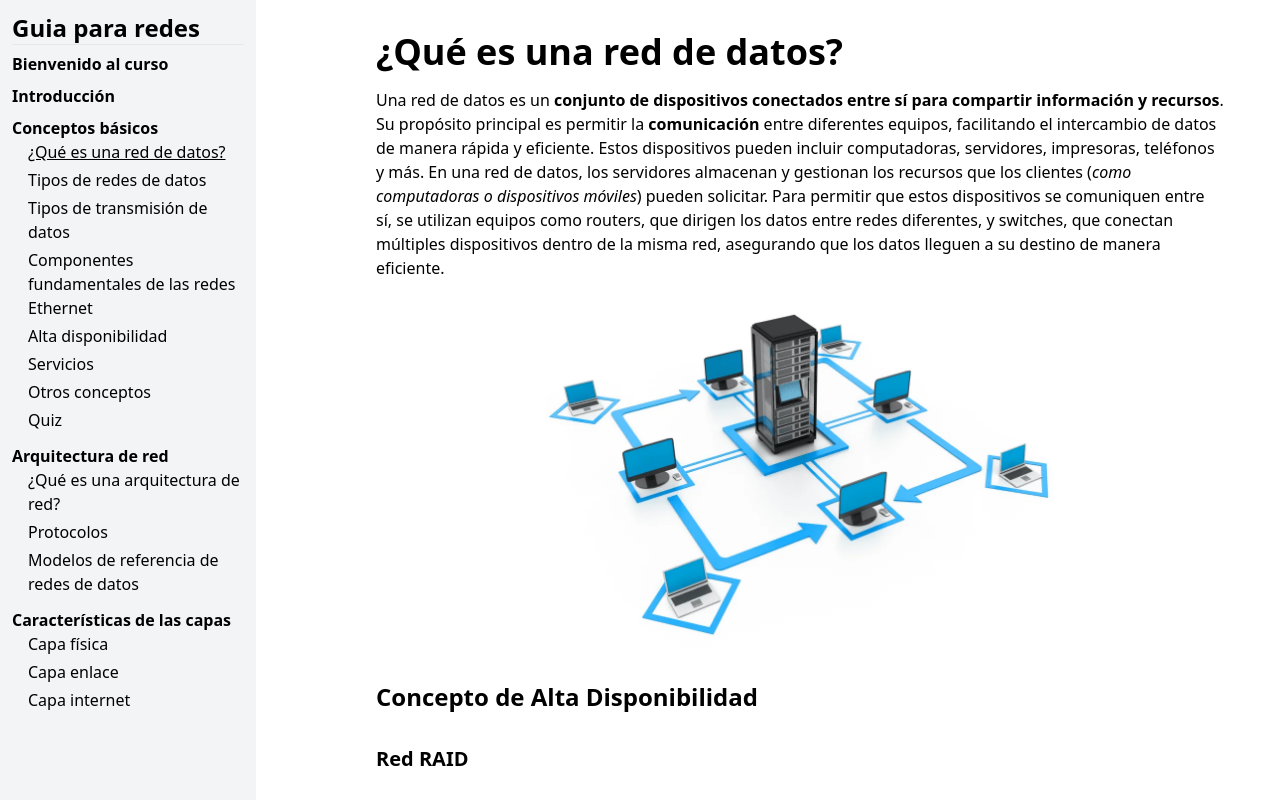
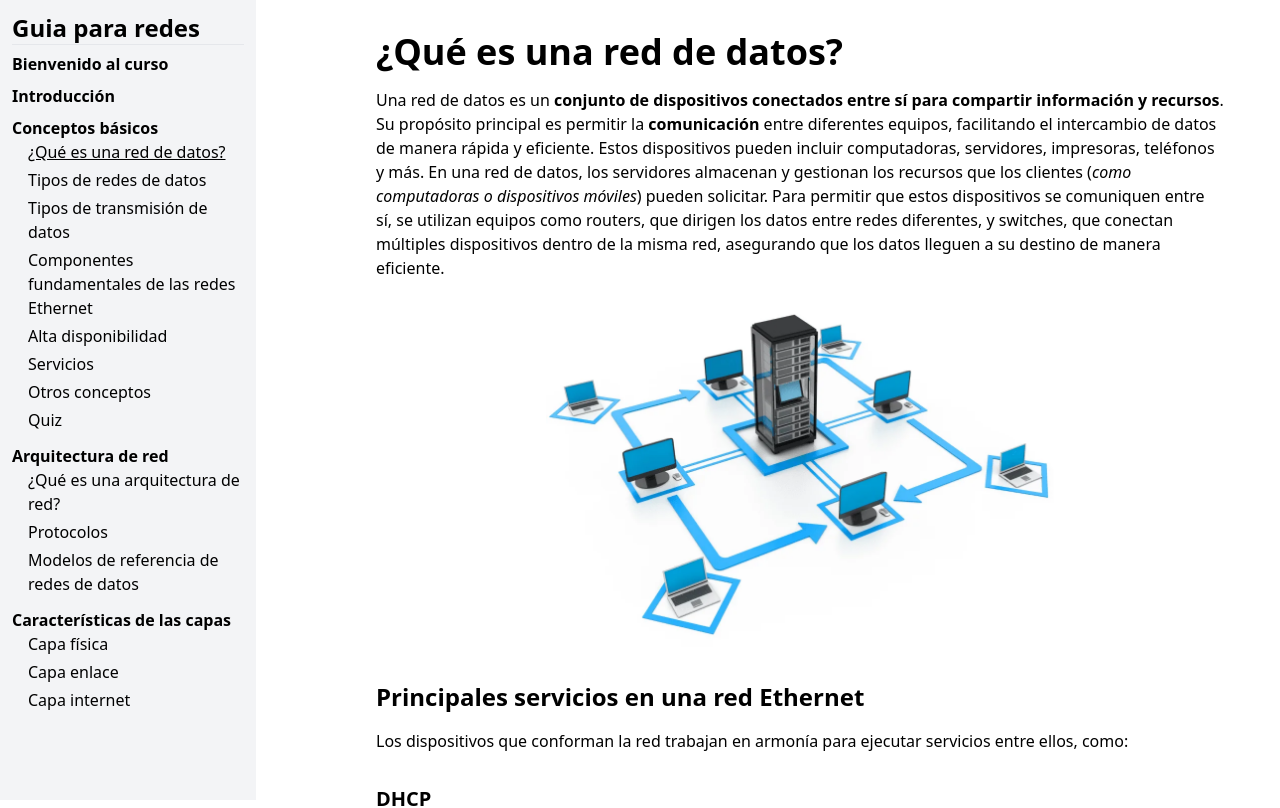
Before and after one commit to jeliasdiaz/Data-networks-guide, a React (Vite) app: page /conceptos-basicos/que-es-una-red-de-datos in a window 1280 px wide. Shown: the top 808 px of the page. Built offline with nearby package versions, Linux system fonts and the light colour scheme.

Commit message:
Seccion Alta disponibilidad

```diff
--- a/src/App.jsx
+++ b/src/App.jsx
@@ -41,6 +41,10 @@ function App() {
 								element={<ComponentesFundamentalesEthernet />}
 							/>
 							<Route
+								path='/conceptos-basicos/alta-disponibilidad'
+								element={<ComponentesFundamentalesEthernet />}
+							/>
+							<Route
 								path='/conceptos-basicos-quiz'
 								element={<QuizConceptosBasicos />}
 							/>
--- /dev/null
+++ b/src/data/AltaDisponibilidad.json
@@ -0,0 +1,14 @@
+[
+    {
+        "title": "Concepto de Alta Disponibilidad",
+        "content": "La alta disponibilidad (HA) se refiere a la **capacidad de la red para mantenerse operativa durante la mayor parte del tiempo**, buscando minimizar las interrupciones. El objetivo principal es evitar el tiempo de inactividad, que puede ser costoso tanto en términos económicos como de servicio para las organizaciones. Para ello, se siguen unas medidas como la **redundancia**, que es *duplicar componentes críticos de la red, como servidores, enrutadores, conmutadores y los medios de comunicación, para que si uno falla, otro asuma su función sin interrumpir el servicio*. ",
+        "imgContent": "",
+        "subContent": [
+            {
+                "title": "RAID",
+                "content": "Es una metodología para la alta disponibilidad, que **combina múltiples discos duros físicos en una única unidad lógica para cumplir con la redundancia**. Los diferentes niveles de RAID permiten distribuir y duplicar datos de manera que, si un disco falla, los datos no se pierdan y el sistema continúe funcionando. *En la siguiente imagen puedes observar un RAID tipo 1, que consiste en hacer mirroning, osea duplicar tal cual las unidades lógicas*. ",
+                "imgContent": "/img/RAID1.png"
+            }
+        ]
+    }
+]
--- a/src/data/QueEsRedesDatos.json
+++ b/src/data/QueEsRedesDatos.json
@@ -6,18 +6,7 @@
 		"imgContent": "/img/imagenQueEsUnaRed.png",
 		"subContent": [
 
-			{
-				"title": "Concepto de Alta Disponibilidad",
-				"content": "",
-				"imgContent": "",
-				"subContent": [
-					{
-						"title": "Red RAID",
-						"content": "",
-						"imgContent": ""
-					}
-				]
-			},
+
 			{
 				"title": "Principales servicios en una red Ethernet",
 				"content": "Los dispositivos que conforman la red trabajan en armonía para ejecutar servicios entre ellos, como:",
--- a/src/data/TiposRedes.json
+++ b/src/data/TiposRedes.json
@@ -39,7 +39,7 @@
 				"subContent": [
 					{
 						"title": "Red de bus",
-						"content": "En esta topología, todos los dispositivos están conectados a un **único cable central** (*bus*) que actúa como el medio de transmisión. Los datos viajan en ambas direcciones por el bus, y cada dispositivo monitorea si los datos son para él o no",
+						"content": "En esta topología, todos los dispositivos están conectados a un **único cable central** (*bus*) que actúa como el medio de transmisión. Los datos viajan en ambas direcciones por el bus, y cada dispositivo monitorea si los datos son para él o no.",
 						"imgContent": ""
 					},
 					{
--- /dev/null
+++ b/src/pages/Conceptos-basicos/AltaDisponibilidad.jsx
@@ -0,0 +1,5 @@
+import data from '../../data/AltaDisponibilidad.json'
+import ContentRenderer from '../../utils/ContentRenderer'
+export const AltaDisponibilidad = () => {
+	return <ContentRenderer data={data} />
+}
```
Also changed, not shown: public/img/RAID1.png (added).
